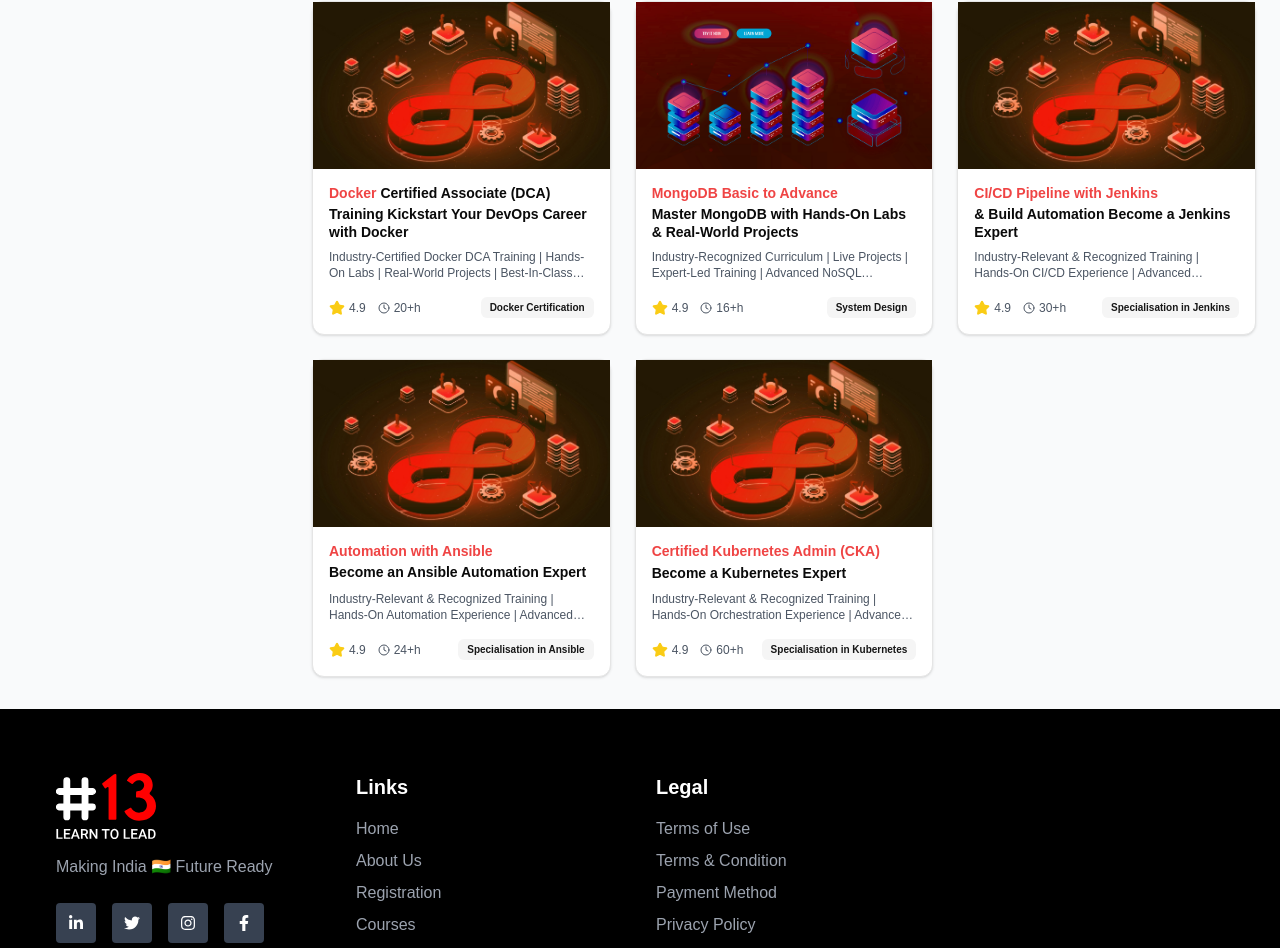
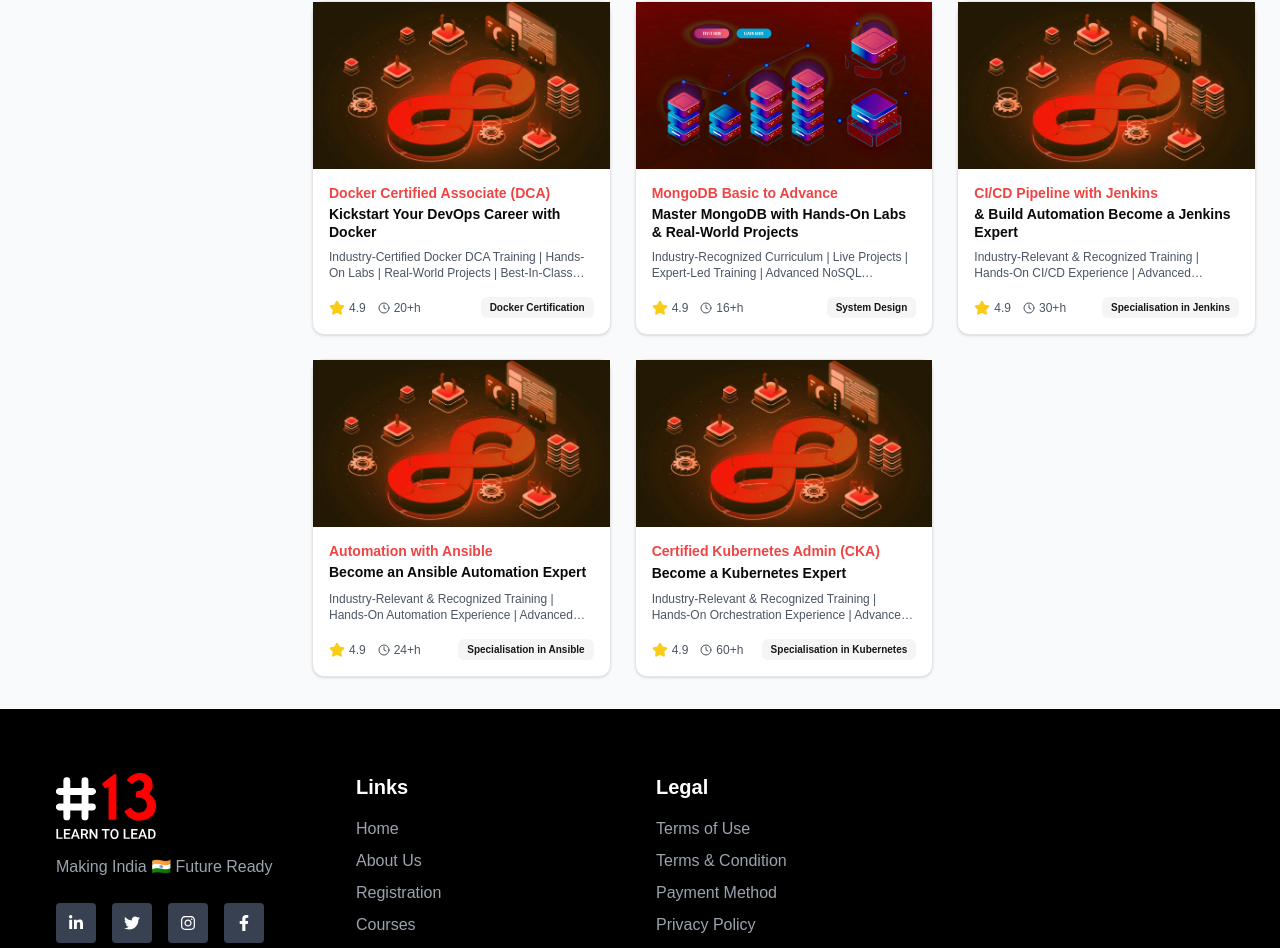
Before and after one commit to bhupeshchoudhary/hash13FrontEnd, a Next.js app: page /courses in a window 1280 px wide. Shown: the part 816-1764 px from the top of the page. Built offline with nearby package versions, Linux system fonts and the light colour scheme.

Commit message:
fix docker course heading

```diff
--- a/data/courses/specialisation-in-docker.ts
+++ b/data/courses/specialisation-in-docker.ts
@@ -2,7 +2,7 @@
 
 export const specialisationInDocker: Course = {
     _id: "docker-certified-associate-2024",
-    title: "[B][R]  Docker [/R]Certified Associate  (DCA)[/B] Training    Kickstart Your DevOps Career with Docker",
+    title: "[B][R]  Docker Certified Associate (DCA) [/R] [/B]    Kickstart Your DevOps Career with Docker",
     slug: "docker-certified-associate-2024",
     rating: 4.9,
     totalRatings: 10,
```
